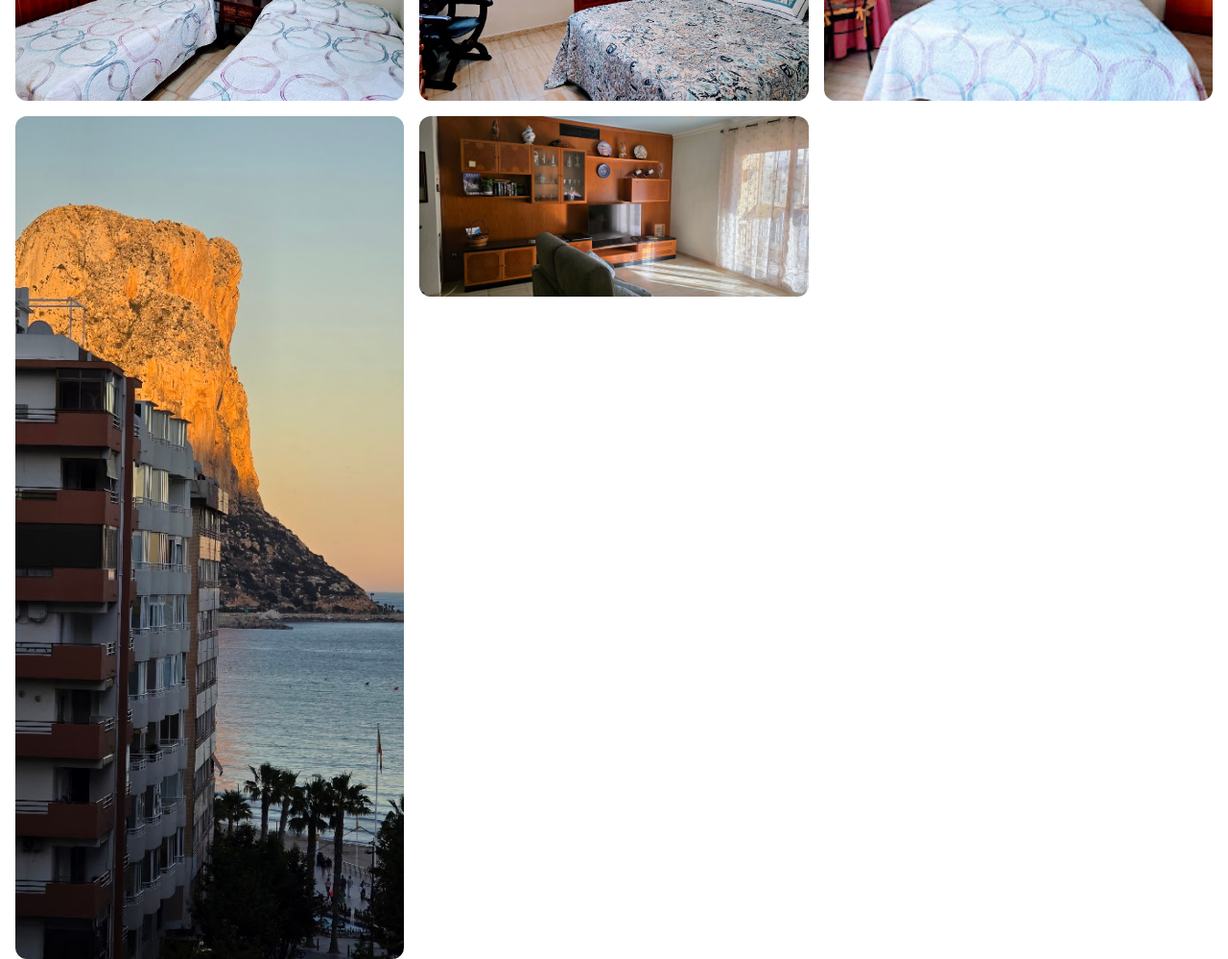
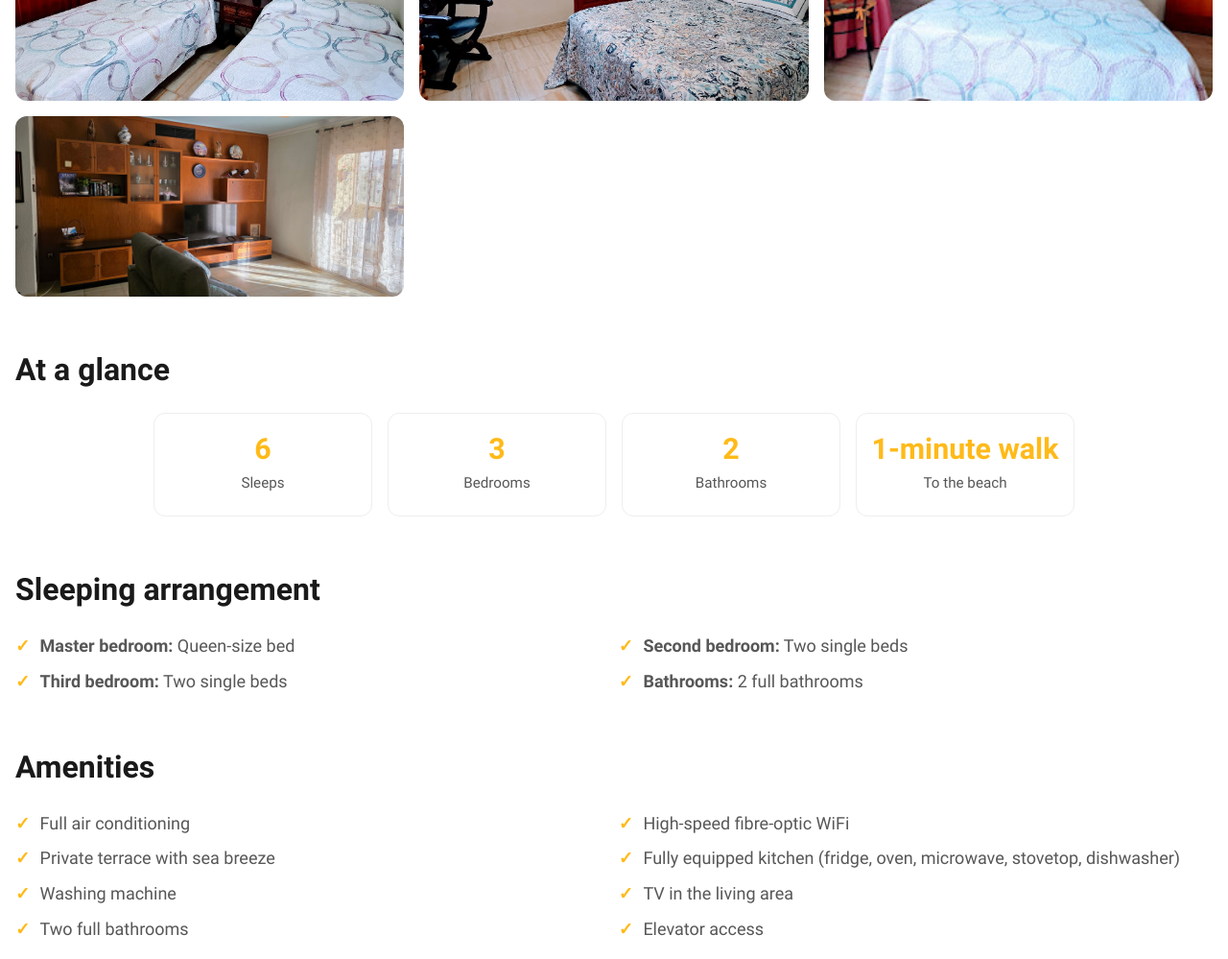
Before and after one commit to rbtgorman/casa_perlamar, an Eleventy site: page src/about.njk in a window 1280 px wide. Shown: the part 1040-2039 px from the top of the page at 96% size. Built offline with nearby package versions, Linux system fonts and the light colour scheme; Eleventy itself is replaced by a stand-in of ours; files that its build step writes are made by us from their sources; files whose address does not match are found by name.

Commit message:
removing sea view pic

```diff
--- a/src/about.njk
+++ b/src/about.njk
@@ -20,7 +20,6 @@ permalink: /about/
       {% image "src/images/bedroom1a.jpg", "Sun terrace", "gallery-item", "lazy" %}
       {% image "src/images/bedroom2a.jpg", "Living area", "gallery-item", "lazy" %}
       {% image "src/images/bedroom3b.jpg", "Sun terrace", "gallery-item", "lazy" %}
-      {% image "src/images/sea-view.jpg", "Sea view from Casa Perlamar", "about-photo", "lazy" %}
       {% image "src/images/living-room.jpg", "Living area at Casa Perlamar", "about-photo", "lazy" %}
 
 
```
